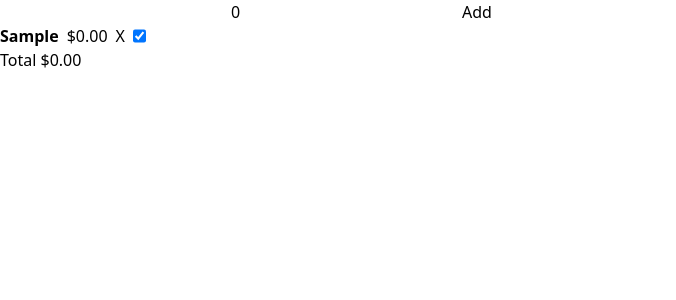
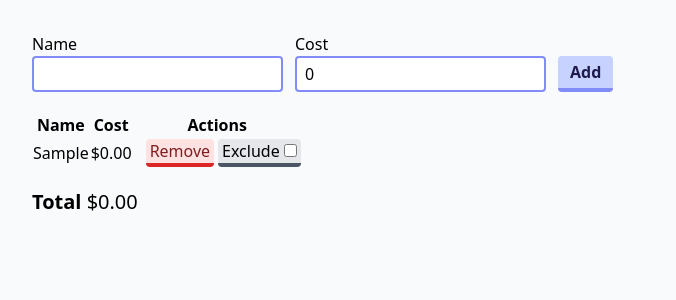
Before and after one commit to mssen/estimate, a Vue app: page / in a window 1280 px wide. Both pictures are taken after typing "Sample" into the empty fields and a click on the button "Add". Shown: the top 300 px of the page, without its empty margins (0-676 px from the left). Built offline with nearby package versions, Linux system fonts and the light colour scheme.

Commit message:
feat: switch to table with base styles

```diff
--- a/index.html
+++ b/index.html
@@ -6,7 +6,7 @@
     <meta name="viewport" content="width=device-width, initial-scale=1.0" />
     <title>Vite App</title>
   </head>
-  <body>
+  <body class="m-8 bg-gray-50">
     <div id="app"></div>
     <script type="module" src="/src/main.ts"></script>
   </body>
--- a/src/App.vue
+++ b/src/App.vue
@@ -1,15 +1,20 @@
 <script setup lang="ts">
 import { nanoid } from 'nanoid'
 import { computed, ref } from 'vue'
-import ListItem, { type Item } from '@/components/ListItem.vue'
+import TableRow, { type Item } from '@/components/TableRow.vue'
 import { formatNumber } from '@/utils'
 
 const items = ref<Item[]>([])
 const excludedItems = ref<string[]>([])
 const name = ref('')
 const cost = ref('0')
+const errors = ref({ name: '', cost: '' })
 
 const onSubmit = () => {
+  const parsedCost = parseInt(cost.value.trim(), 10)
+  if (isNaN(parsedCost)) {
+    errors.value.cost = 'Cost must be a number.'
+  } else {
     items.value.push({
       id: nanoid(),
       name: name.value,
@@ -17,6 +22,7 @@ const onSubmit = () => {
     })
     name.value = ''
     cost.value = '0'
+  }
 }
 
 const onRemove = (id: string) => {
@@ -44,14 +50,44 @@ const total = computed(() =>
 
 <template>
   <main>
-    <form @submit.prevent="onSubmit">
-      <input type="text" v-model="name" />
-      <input type="text" v-model="cost" />
-      <button type="submit">Add</button>
+    <form
+      @submit.prevent="onSubmit"
+      class="flex flex-col gap-3 md:flex-row md:flex-wrap md:items-end"
+    >
+      <label>
+        <span class="block">Name</span>
+        <input
+          required
+          class="block w-full rounded border-2 border-indigo-400 px-2 py-1 focus:outline focus:outline-2 focus:outline-indigo-400 md:w-auto"
+          type="text"
+          v-model="name"
+        />
+      </label>
+      <label>
+        <span class="block">Cost</span>
+        <input
+          required
+          class="block w-full rounded border-2 border-indigo-400 px-2 py-1 invalid:border-pink-500 invalid:text-pink-600 focus:outline focus:outline-2 focus:outline-indigo-400 focus:invalid:border-pink-500 focus:invalid:ring-pink-500 md:w-auto"
+          type="text"
+          v-model="cost"
+        />
+      </label>
+      <button
+        type="submit"
+        class="rounded border-b-4 border-indigo-400 bg-indigo-200 px-3 py-1 font-semibold text-indigo-950 hover:border-indigo-500 hover:bg-indigo-300 focus-visible:outline focus-visible:outline-2 focus-visible:outline-indigo-400 active:border-y-2 active:border-b-2 active:border-t-transparent"
+      >
+        Add
+      </button>
     </form>
 
-    <ul role="list">
-      <ListItem
+    <table class="my-5">
+      <thead>
+        <th>Name</th>
+        <th>Cost</th>
+        <th>Actions</th>
+      </thead>
+      <tbody>
+        <TableRow
           v-for="item in items"
           :key="item.id"
           :item="item"
@@ -59,10 +95,11 @@ const total = computed(() =>
           :on-remove="onRemove"
           :toggle-exclude="toggleExclude"
         />
-    </ul>
+      </tbody>
+    </table>
 
-    <div>
-      Total
+    <div class="text-xl">
+      <span class="font-semibold">Total </span>
       <span>{{ formatNumber.format(total) }}</span>
     </div>
   </main>
--- a/src/components/ListItem.vue
+++ /dev/null
@@ -1,35 +0,0 @@
-<script setup lang="ts">
-import { formatNumber } from '@/utils'
-
-export type Item = {
-  id: string
-  name: string
-  cost: number
-}
-
-const { item, excluded, onRemove, toggleExclude } = defineProps<{
-  item: Item
-  excluded: boolean
-  onRemove: (id: string) => void
-  toggleExclude: (id: string) => void
-}>()
-
-const handleRemove = () => onRemove(item.id)
-const handleToggleExclude = () => toggleExclude(item.id)
-</script>
-
-<template>
-  <li class="item">
-    <span class="font-bold">{{ item.name }}</span>
-    <span>{{ formatNumber.format(item.cost) }}</span>
-    <button aria-label="remove {{ item.name }}" @click="handleRemove">X</button>
-    <input type="checkbox" :checked="!excluded" @change="handleToggleExclude" />
-  </li>
-</template>
-
-<style scoped>
-.item {
-  display: flex;
-  gap: 8px;
-}
-</style>
--- /dev/null
+++ b/src/components/TableRow.vue
@@ -0,0 +1,49 @@
+<script setup lang="ts">
+import { formatNumber } from '@/utils'
+
+export type Item = {
+  id: string
+  name: string
+  cost: number
+}
+
+const { item, excluded, onRemove, toggleExclude } = defineProps<{
+  item: Item
+  excluded: boolean
+  onRemove: (id: string) => void
+  toggleExclude: (id: string) => void
+}>()
+
+const handleRemove = () => onRemove(item.id)
+const handleToggleExclude = () => toggleExclude(item.id)
+</script>
+
+<template>
+  <tr>
+    <td>
+      {{ item.name }}
+    </td>
+    <td>
+      {{ formatNumber.format(item.cost) }}
+    </td>
+    <td class="flex">
+      <button
+        @click="handleRemove"
+        class="ml-3 mr-1 rounded border-b-4 border-red-600 bg-red-100 px-1 font-medium text-red-900 hover:bg-red-200 focus-visible:outline focus-visible:outline-2 focus-visible:outline-red-600 active:border-y-2 active:border-t-transparent"
+      >
+        Remove
+      </button>
+      <label
+        class="cursor-pointer rounded border-b-4 border-gray-600 bg-gray-200 px-1 focus-within:outline focus-within:outline-2 focus-within:outline-gray-600 hover:bg-gray-300"
+      >
+        Exclude
+        <input
+          type="checkbox"
+          class="accent-indigo-500 outline-none"
+          :checked="excluded"
+          @change="handleToggleExclude"
+        />
+      </label>
+    </td>
+  </tr>
+</template>
```
Lines whose indentation alone changed are shown as unchanged.
